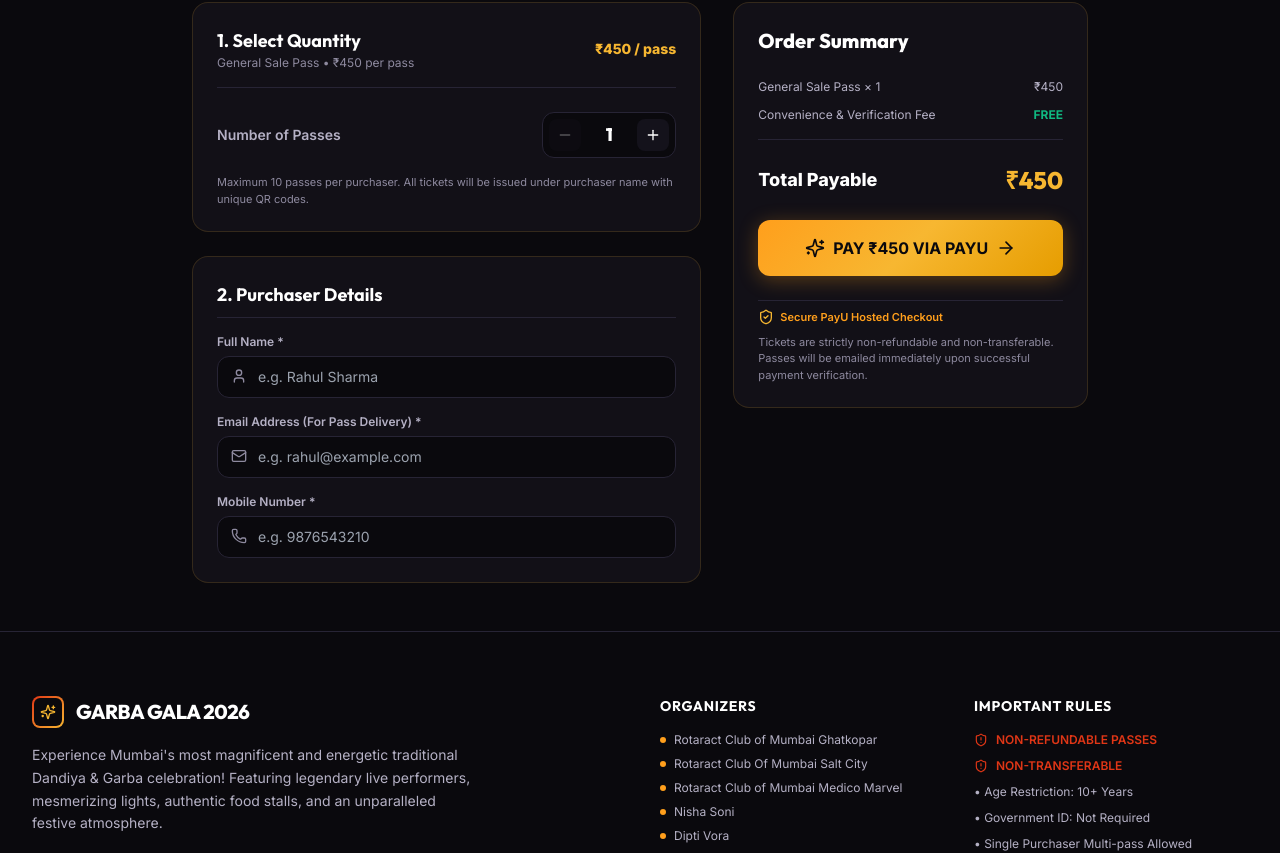
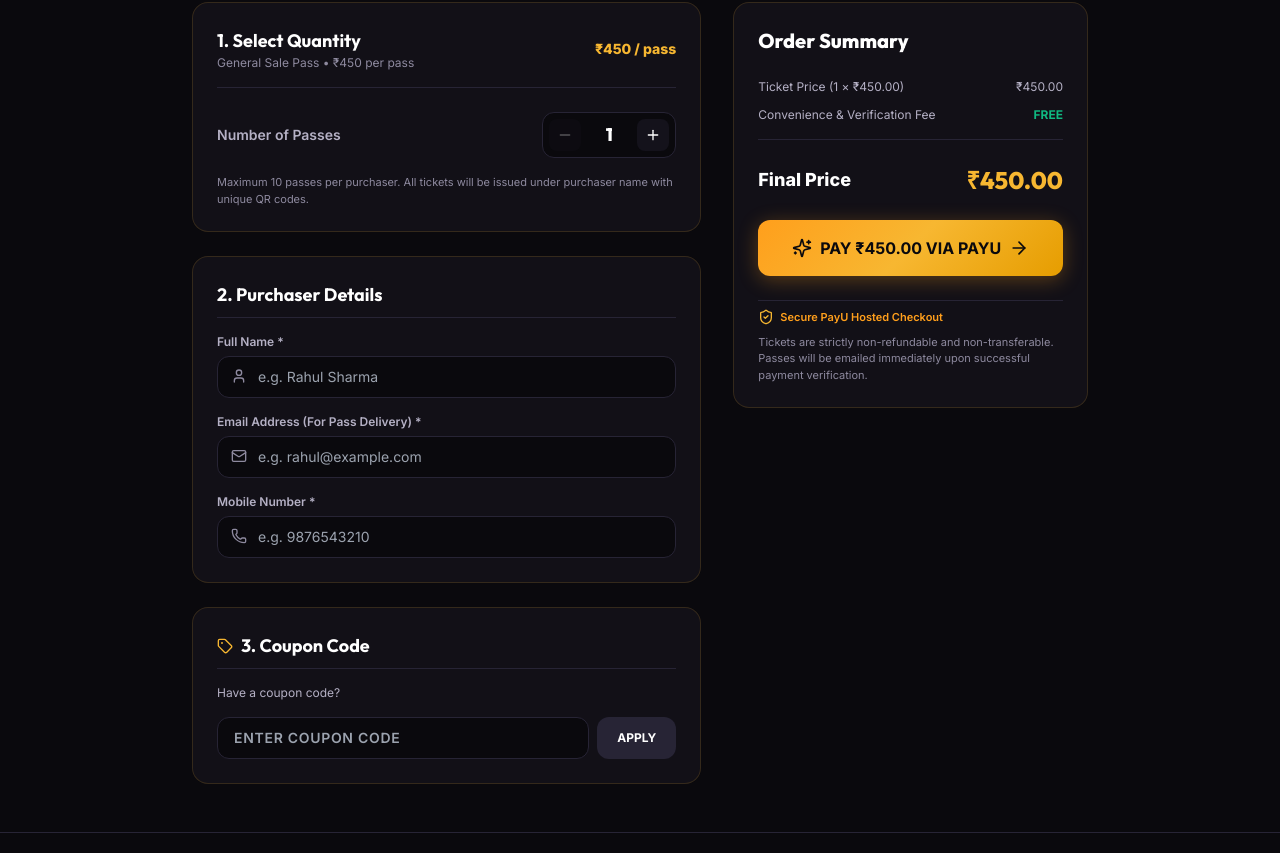
Before and after one commit to SNIPER-007/garbagala, a Next.js app: page /checkout in a window 1280 px wide. Shown: the part 270-1123 px from the top of the page. Built offline with nearby package versions, Linux system fonts and the light colour scheme; no server answers.

Commit message:
feat: Add NATYAMGARBA5 coupon code with server-side validation and PayU integration

```diff
--- a/app/api/checkout/create-order/route.ts
+++ b/app/api/checkout/create-order/route.ts
@@ -6,7 +6,7 @@ import { buildPayUCheckoutFields, getPayUPaymentUrl } from "@/lib/payu";
 export async function POST(request: Request) {
   try {
     const body = await request.json();
-    const { purchaserName, purchaserEmail, purchaserPhone, quantity = 1, customerId } = body;
+    const { purchaserName, purchaserEmail, purchaserPhone, quantity = 1, customerId, couponCode } = body;
 
     if (!purchaserName || !purchaserEmail || !purchaserPhone) {
       return NextResponse.json(
@@ -50,12 +50,27 @@ export async function POST(request: Request) {
     }
 
     const subtotal = price * qty;
-    const totalAmount = subtotal;
+
+    // Server-side Coupon Code Validation
+    const normalizedCoupon = (couponCode || "").trim().toUpperCase();
+    let discountPercent = 0;
+    let discountAmount = 0;
+    let appliedCouponCode: string | null = null;
+
+    if (normalizedCoupon === "NATYAMGARBA5") {
+      appliedCouponCode = "NATYAMGARBA5";
+      discountPercent = 5;
+      discountAmount = Number((subtotal * 0.05).toFixed(2));
+    }
+
+    const totalAmount = Number((subtotal - discountAmount).toFixed(2));
+
     const bookingSeedRef = adminDb.collection("bookings").doc();
     const bookingId = `GG26-${bookingSeedRef.id.substring(0, 6).toUpperCase()}`;
     const bookingRef = adminDb.collection("bookings").doc(bookingId);
     const payuTxnId = `GG26${Date.now()}${bookingSeedRef.id.substring(0, 6)}`;
     const now = new Date().toISOString();
+
     const checkoutFields = buildPayUCheckoutFields({
       request,
       txnid: payuTxnId,
@@ -76,6 +91,9 @@ export async function POST(request: Request) {
       ticketType: "General Sale",
       quantity: qty,
       subtotal,
+      discountAmount,
+      discountPercent,
+      couponCode: appliedCouponCode,
       totalAmount,
       currency: "INR",
       paymentStatus: "pending",
--- a/app/checkout/page.tsx
+++ b/app/checkout/page.tsx
@@ -1,7 +1,7 @@
 "use client";
 
 import React, { useState } from "react";
-import { Ticket, User, Mail, Phone, ShieldCheck, ArrowRight, Minus, Plus, Loader2, Sparkles } from "lucide-react";
+import { Ticket, User, Mail, Phone, ShieldCheck, ArrowRight, Minus, Plus, Loader2, Sparkles, Tag, CheckCircle2, X } from "lucide-react";
 import { useAuth } from "@/lib/firebase/auth-context";
 import { EVENT_DETAILS } from "@/lib/constants";
 
@@ -15,9 +15,16 @@ export default function CheckoutPage() {
   const [loading, setLoading] = useState(false);
   const [errorMessage, setErrorMessage] = useState("");
 
+  // Coupon state
+  const [couponInput, setCouponInput] = useState("");
+  const [appliedCoupon, setAppliedCoupon] = useState<string | null>(null);
+  const [couponError, setCouponError] = useState("");
+  const [couponSuccess, setCouponSuccess] = useState("");
+
   const unitPrice = 450;
   const subtotal = unitPrice * quantity;
-  const totalAmount = subtotal;
+  const discountAmount = appliedCoupon === "NATYAMGARBA5" ? Number((subtotal * 0.05).toFixed(2)) : 0;
+  const totalAmount = Number((subtotal - discountAmount).toFixed(2));
 
   const handleDecreaseQty = () => {
     if (quantity > 1) setQuantity((prev) => prev - 1);
@@ -25,6 +32,34 @@ export default function CheckoutPage() {
 
   const handleIncreaseQty = () => {
     if (quantity < 10) setQuantity((prev) => prev + 1);
+  };
+
+  const handleApplyCoupon = (e: React.FormEvent) => {
+    e.preventDefault();
+    setCouponError("");
+    setCouponSuccess("");
+
+    const code = couponInput.trim().toUpperCase();
+    if (!code) {
+      setCouponError("Please enter a coupon code.");
+      return;
+    }
+
+    if (code === "NATYAMGARBA5") {
+      setAppliedCoupon("NATYAMGARBA5");
+      setCouponSuccess("Coupon applied successfully — 5 percent off");
+      setCouponError("");
+    } else {
+      setCouponError("Invalid coupon code.");
+      setCouponSuccess("");
+    }
+  };
+
+  const handleRemoveCoupon = () => {
+    setAppliedCoupon(null);
+    setCouponInput("");
+    setCouponError("");
+    setCouponSuccess("");
   };
 
   const handleCheckoutSubmit = async (e: React.FormEvent) => {
@@ -54,6 +89,7 @@ export default function CheckoutPage() {
           purchaserPhone: phone,
           quantity,
           customerId: user?.uid || "guest",
+          couponCode: appliedCoupon || undefined,
         }),
       });
 
@@ -209,6 +245,68 @@ export default function CheckoutPage() {
                 </div>
               </div>
             </div>
+
+            {/* Step 3: Coupon Code Section */}
+            <div className="card-glass rounded-2xl p-6 border border-[#272435] space-y-4">
+              <h2 className="text-lg font-bold text-white font-heading pb-2 border-b border-[#272435] flex items-center gap-2">
+                <Tag className="w-4 h-4 text-[#F7B731]" />
+                3. Coupon Code
+              </h2>
+
+              <p className="text-xs text-[#B5B1C5]">Have a coupon code?</p>
+
+              {appliedCoupon ? (
+                <div className="p-4 rounded-xl bg-[#10B981]/15 border border-[#10B981]/40 flex items-center justify-between">
+                  <div className="flex items-center gap-3">
+                    <CheckCircle2 className="w-5 h-5 text-[#10B981] shrink-0" />
+                    <div>
+                      <p className="text-xs font-bold text-[#10B981]">
+                        Coupon applied successfully — 5 percent off
+                      </p>
+                      <p className="text-[11px] text-[#B5B1C5]">
+                        Code: <strong className="text-white">{appliedCoupon}</strong> (Saving ₹{discountAmount.toFixed(2)})
+                      </p>
+                    </div>
+                  </div>
+                  <button
+                    type="button"
+                    onClick={handleRemoveCoupon}
+                    className="p-1.5 rounded-lg bg-[#14121B] border border-[#272435] text-[#8E8A9F] hover:text-white hover:border-[#E03616]"
+                    title="Remove Coupon"
+                  >
+                    <X className="w-4 h-4" />
+                  </button>
+                </div>
+              ) : (
+                <div className="space-y-2">
+                  <div className="flex gap-2">
+                    <input
+                      type="text"
+                      placeholder="Enter coupon code"
+                      value={couponInput}
+                      onChange={(e) => {
+                        setCouponInput(e.target.value);
+                        setCouponError("");
+                      }}
+                      className="flex-1 bg-[#0A090D] border border-[#272435] rounded-xl px-4 py-2.5 text-sm text-white focus:outline-none focus:border-[#F7B731] uppercase tracking-wider font-semibold"
+                    />
+                    <button
+                      type="button"
+                      onClick={handleApplyCoupon}
+                      className="px-5 py-2.5 rounded-xl bg-[#272435] hover:bg-[#F7B731] hover:text-[#0A090D] text-white text-xs font-bold transition-all shrink-0"
+                    >
+                      APPLY
+                    </button>
+                  </div>
+
+                  {couponError && (
+                    <p className="text-xs text-[#E03616] font-semibold pl-1">
+                      {couponError}
+                    </p>
+                  )}
+                </div>
+              )}
+            </div>
           </div>
 
           {/* Right Column: Order Summary & Payment Button */}
@@ -220,9 +318,17 @@ export default function CheckoutPage() {
 
               <div className="space-y-3 text-xs border-b border-[#272435] pb-4">
                 <div className="flex justify-between text-[#B5B1C5]">
-                  <span>General Sale Pass × {quantity}</span>
-                  <span>₹{subtotal}</span>
+                  <span>Ticket Price ({quantity} × ₹450.00)</span>
+                  <span>₹{subtotal.toFixed(2)}</span>
                 </div>
+
+                {appliedCoupon && (
+                  <div className="flex justify-between text-[#10B981] font-semibold">
+                    <span>Discount ({appliedCoupon})</span>
+                    <span>-₹{discountAmount.toFixed(2)}</span>
+                  </div>
+                )}
+
                 <div className="flex justify-between text-[#B5B1C5]">
                   <span>Convenience & Verification Fee</span>
                   <span className="text-[#10B981] font-bold">FREE</span>
@@ -230,8 +336,8 @@ export default function CheckoutPage() {
               </div>
 
               <div className="flex justify-between items-center text-lg font-extrabold text-white">
-                <span>Total Payable</span>
-                <span className="text-2xl text-[#F7B731] font-heading">₹{totalAmount}</span>
+                <span>Final Price</span>
+                <span className="text-2xl text-[#F7B731] font-heading">₹{totalAmount.toFixed(2)}</span>
               </div>
 
               <button
@@ -247,7 +353,7 @@ export default function CheckoutPage() {
                 ) : (
                   <>
                     <Sparkles className="w-5 h-5" />
-                    <span>PAY ₹{totalAmount} VIA PAYU</span>
+                    <span>PAY ₹{totalAmount.toFixed(2)} VIA PAYU</span>
                     <ArrowRight className="w-5 h-5" />
                   </>
                 )}
--- a/lib/resend/index.ts
+++ b/lib/resend/index.ts
@@ -11,6 +11,8 @@ interface TicketEmailPayload {
   ticketNumbers: string[];
   quantity: number;
   totalAmount: number;
+  couponCode?: string;
+  discountAmount?: number;
   pdfAttachment?: Buffer;
 }
 
@@ -72,10 +74,16 @@ export async function sendTicketEmail(payload: TicketEmailPayload) {
                 <div class="info-label">Venue</div>
                 <div class="info-val">${EVENT_DETAILS.venue}, ${EVENT_DETAILS.venueAddress}</div>
               </div>
-              <div>
+              <div style="margin-bottom: 12px;">
                 <div class="info-label">Booking Reference</div>
                 <div class="info-val" style="color: #FF9F1C;">${payload.bookingId}</div>
               </div>
+              ${payload.couponCode ? `
+              <div style="margin-bottom: 12px;">
+                <div class="info-label">Coupon Applied</div>
+                <div class="info-val" style="color: #10B981;">${payload.couponCode} (5% Off - Saved ₹${payload.discountAmount})</div>
+              </div>
+              ` : ""}
             </div>
 
             <h3 style="color: #F7B731; margin-top: 24px; margin-bottom: 12px;">Your Issued Passes (${payload.quantity}):</h3>
--- a/lib/tickets/fulfillment.ts
+++ b/lib/tickets/fulfillment.ts
@@ -126,6 +126,8 @@ export async function fulfillPaidBooking(input: {
     ticketNumbers: finalTicketNumbers,
     quantity: bookingData.quantity,
     totalAmount: bookingData.totalAmount,
+    couponCode: bookingData.couponCode,
+    discountAmount: bookingData.discountAmount,
     pdfAttachment: pdfBuffer,
   }).catch((emailErr) => console.error("Email dispatch warning:", emailErr));
 
```
